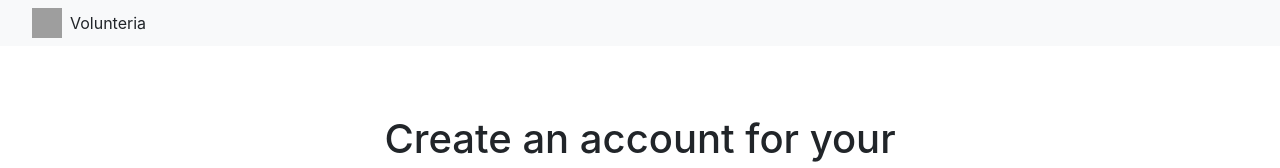
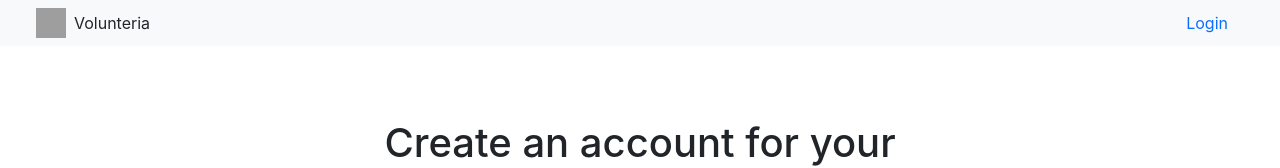
Before and after one commit to Mo-Ali98/foodbank-app, a React (Create React App) app: page /signup in a window 1280 px wide. Shown: the top 168 px of the page. Built offline with nearby package versions, Linux system fonts and the light colour scheme; no server answers; grey boxes are pictures that could not be loaded.

Commit message:
auth page layout

```diff
--- /dev/null
+++ b/src/auth/auth-layout.tsx
@@ -0,0 +1,69 @@
+import React from "react";
+
+interface Props {
+  children: React.ReactNode;
+  login: boolean;
+}
+
+export const AuthLayoutPage: React.FC<Props> = ({ children, login }) => {
+  return (
+    <>
+      <nav className="navbar navbar-expand-lg navbar-light bg-light px-2">
+        <div className="container-fluid">
+          <div className="mx-2">
+            <div className="d-flex align-items-center">
+              <img
+                src="https://i.pinimg.com/564x/be/d3/0d/bed30ddfa5d434e827c775ac9a3b0d38.jpg"
+                width="30"
+                height="30"
+                className="d-inline-block align-top mx-2"
+                alt="Logo here"
+              />
+              Volunteria
+            </div>
+          </div>
+          <div className="navbar-nav ms-auto d-flex align-items-center mx-4">
+            {login ? (
+              <a
+                className="mx-2"
+                href="/signup"
+                style={{ textDecoration: "none" }}
+              >
+                Sign up
+              </a>
+            ) : (
+              <a
+                className="mx-2"
+                href="/login"
+                style={{ textDecoration: "none" }}
+              >
+                Login
+              </a>
+            )}
+          </div>
+        </div>
+      </nav>
+      <div
+        className="container d-flex flex-column align-content-center justify-content-center"
+        style={{ maxWidth: "600px", maxHeight: "80vh" }}
+      >
+        {children}
+      </div>
+    </>
+  );
+};
+
+<nav className="navbar navbar-light bg-light">
+  <div className="mx-4">
+    <div className="d-flex align-items-center">
+      <img
+        src="https://i.pinimg.com/564x/be/d3/0d/bed30ddfa5d434e827c775ac9a3b0d38.jpg"
+        width="30"
+        height="30"
+        className="d-inline-block align-top mx-2"
+        alt="Logo here"
+      />
+      Volunteria
+    </div>
+  </div>
+</nav>;
--- a/src/auth/login.tsx
+++ b/src/auth/login.tsx
@@ -1,11 +1,11 @@
 import React, { useState } from "react";
 import { useNavigate } from "react-router-dom";
 import { useAuth } from "../contexts/AuthContext";
+import { AuthLayoutPage } from "./auth-layout";
 
 export const Login = () => {
   const navigate = useNavigate();
   const { logIn } = useAuth();
-
   const [email, setEmail] = useState<string>("");
   const [password, setPassword] = useState<string>("");
   const [error, seterror] = useState<string>("");
@@ -28,25 +28,7 @@ export const Login = () => {
   };
 
   return (
-    <>
-      <nav className="navbar navbar-light bg-light">
-        <div className="mx-4">
-          <div className="d-flex align-items-center">
-            <img
-              src="https://i.pinimg.com/564x/be/d3/0d/bed30ddfa5d434e827c775ac9a3b0d38.jpg"
-              width="30"
-              height="30"
-              className="d-inline-block align-top mx-2"
-              alt="Logo here"
-            />
-            Volunteria
-          </div>
-        </div>
-      </nav>
-      <div
-        className="container d-flex flex-column align-content-center justify-content-center"
-        style={{ maxWidth: "600px", maxHeight: "80vh" }}
-      >
+    <AuthLayoutPage login={true}>
       <form onSubmit={submitForm}>
         <h2 className="text-center mb-3">Log In</h2>
         <div className="mb-3">
@@ -84,8 +66,7 @@ export const Login = () => {
           </button>
         </div>
       </form>
-        {error && <p>{error}</p>}
-      </div>
-    </>
+      {error && <p className="my-3 text-danger">{error}</p>}
+    </AuthLayoutPage>
   );
 };
--- a/src/auth/signup.tsx
+++ b/src/auth/signup.tsx
@@ -1,6 +1,7 @@
 import React, { useState } from "react";
 import { useNavigate } from "react-router";
 import { useAuth } from "../contexts/AuthContext";
+import { AuthLayoutPage } from "./auth-layout";
 
 export const SignUp = () => {
   const navigate = useNavigate();
@@ -9,6 +10,7 @@ export const SignUp = () => {
   const [password, setPassword] = useState<string>("");
   const [OrginisationName, setOrginisationName] = useState<string>("");
   const [loading, setLoading] = useState<boolean>(false);
+  const [error, seterror] = useState<string>("");
 
   const submitForm = async (event: React.FormEvent<HTMLFormElement>) => {
     // Preventing the page from reloading
@@ -20,37 +22,19 @@ export const SignUp = () => {
       navigate("/");
     } catch (error) {
       console.log(error);
+      seterror("Sign up failed - Password must be at least 8 characters long");
     } finally {
       setLoading(false);
     }
   };
 
   return (
-    <>
-      <nav className="navbar navbar-light bg-light">
-        <div className="mx-4">
-          <div className="d-flex align-items-center">
-            <img
-              src="https://i.pinimg.com/564x/be/d3/0d/bed30ddfa5d434e827c775ac9a3b0d38.jpg"
-              width="30"
-              height="30"
-              className="d-inline-block align-top mx-2"
-              alt="Logo here"
-            />
-            Volunteria
-          </div>
-        </div>
-      </nav>
-      <div
-        className="container d-flex flex-column align-content-center justify-content-center"
-        style={{ maxWidth: "600px", maxHeight: "80vh" }}
-      >
+    <AuthLayoutPage login={false}>
       <div className="mb-5">
-          <h1 className="text-center mb-3">
+        <h1 className="text-center mb-2">
           Create an account for your organisation
         </h1>
       </div>
-        <div></div>
       <form onSubmit={submitForm}>
         <div className="row">
           <div className="col-md-6 mb-3">
@@ -96,8 +80,8 @@ export const SignUp = () => {
           <div className="form-check">
             <input className="form-check-input" type="checkbox" />
             <label className="form-check-label">
-                By continuing, you agree to the Terms of Use, Community
-                Guidelines and Privacy Policy
+              By continuing, you agree to the Terms of Use, Community Guidelines
+              and Privacy Policy
             </label>
           </div>
         </div>
@@ -111,7 +95,7 @@ export const SignUp = () => {
           </button>
         </div>
       </form>
-      </div>
-    </>
+      {error && <p className="my-3 text-danger">{error}</p>}
+    </AuthLayoutPage>
   );
 };
```
Lines whose indentation alone changed are shown as unchanged.
